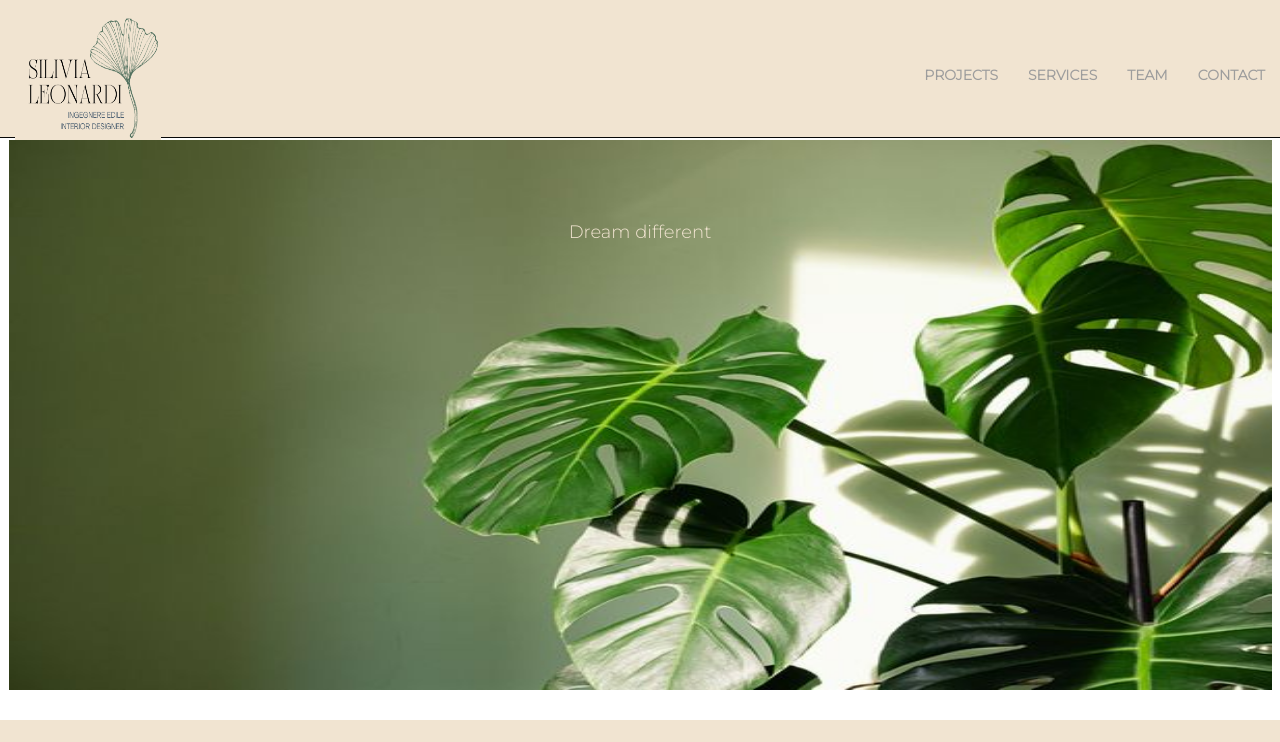
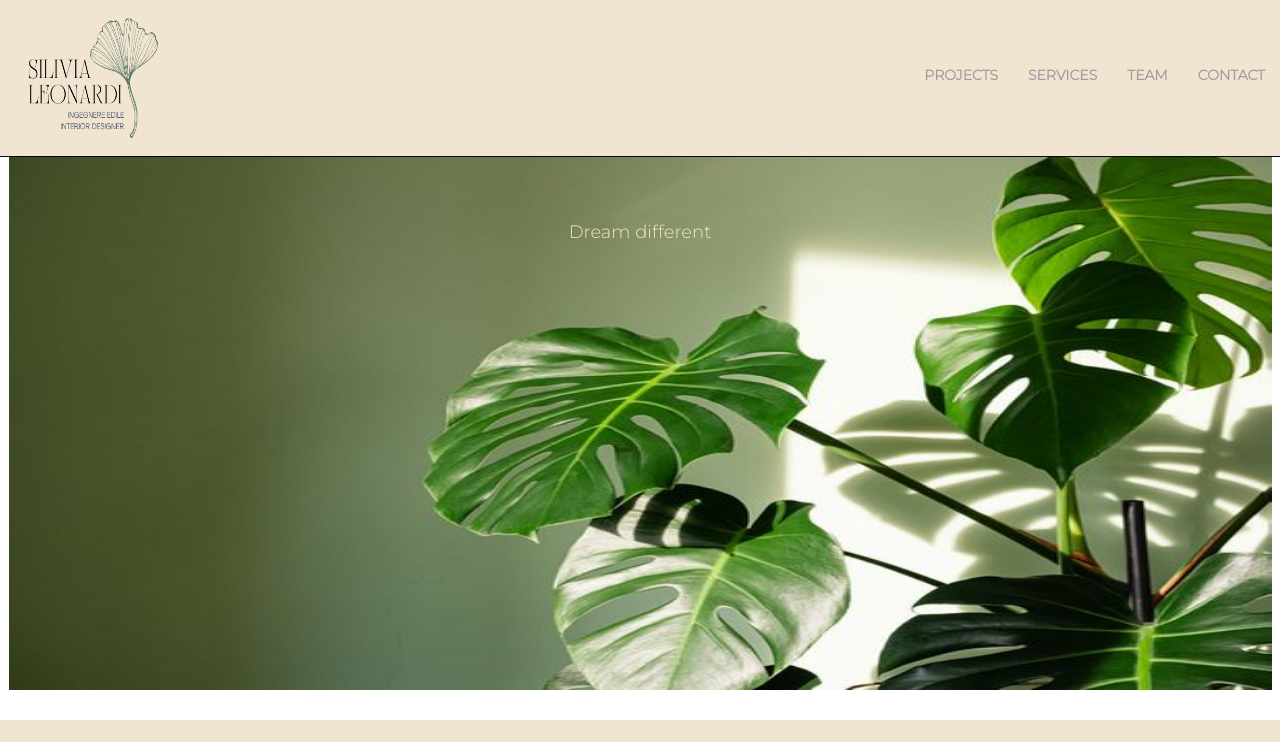
Before and after one commit to SilviaLeonardi/SilviaLeonardistudio, a plain HTML site: page index.html in a window 1280 px wide. Shown: the top 742 px of the page. Drawn offline with nearby package versions, Linux system fonts and the light colour scheme.

Commit message:
change in nav ul li - padding-bottom: 15%

```diff
--- a/css/style.css
+++ b/css/style.css
@@ -17,7 +17,7 @@ nav ul {
 nav ul li {
   display: inline-block;
   padding: 0px;
-  padding-bottom: 10%;
+  padding-bottom: 15%;
 }
 
 section p {
```
